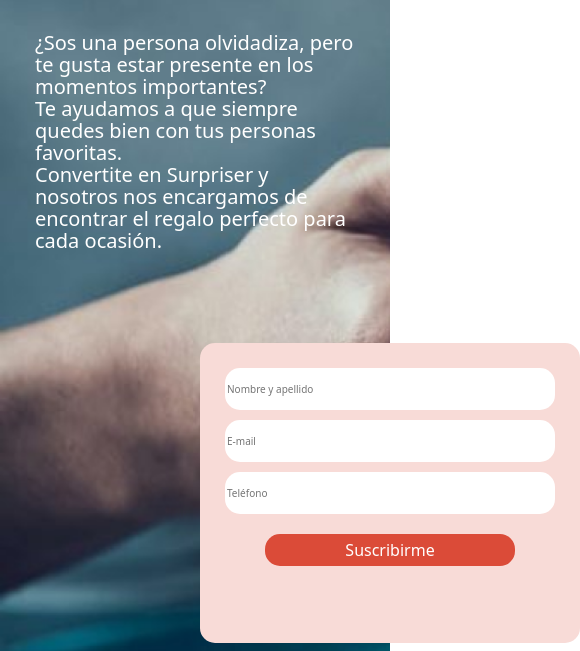
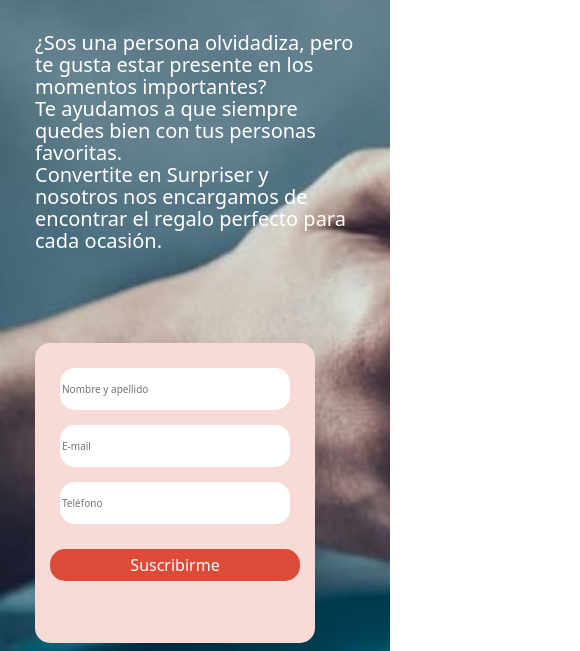
Before and after one commit to niico995/NuevoProyectoSil, a website: page pages/surpriser.html in a window 390 px wide. Shown: the part 449-1100 px from the top of the page, 580 px wide, since content can reach past the window. Drawn offline with nearby package versions, Linux system fonts and the light colour scheme.

Commit message:
surpriser rarito

```diff
--- a/scss/_media.scss
+++ b/scss/_media.scss
@@ -301,21 +301,26 @@
 
 
 
+    // Surpriser
+
 
 
     .containerForm {
-        height: 250px;
-        width: 350px;
+        height: 300px;
+        width: 80px;
     }
     .placeholderSurpriser {
-        font-size: 10px;
-        border-radius: 15px;
-        width: 300px;
-        height: 42px;
-        margin-bottom: 10px;
-        border: none;
+        width: 330px;
+    }
+    .buttonSupriser {
+        margin-top: 10px;
+        margin-left: 40px;
+    }
 
-    }
+
+
+
+
 }
 
 
@@ -609,14 +614,14 @@
 
     .containerForm {
         height: 300px;
-        width: 380px;
-        margin-left: 200px;
+        width: 280px;
+
     }
     .placeholderSurpriser {
-        width: 330px;
+        width: 230px;
     }
     .buttonSupriser {
         margin-top: 10px;
-        margin-left: 40px;
+        margin-left: -10px;
     }
 }
```
Also changed, not shown: css/main.css, 1 other file.
